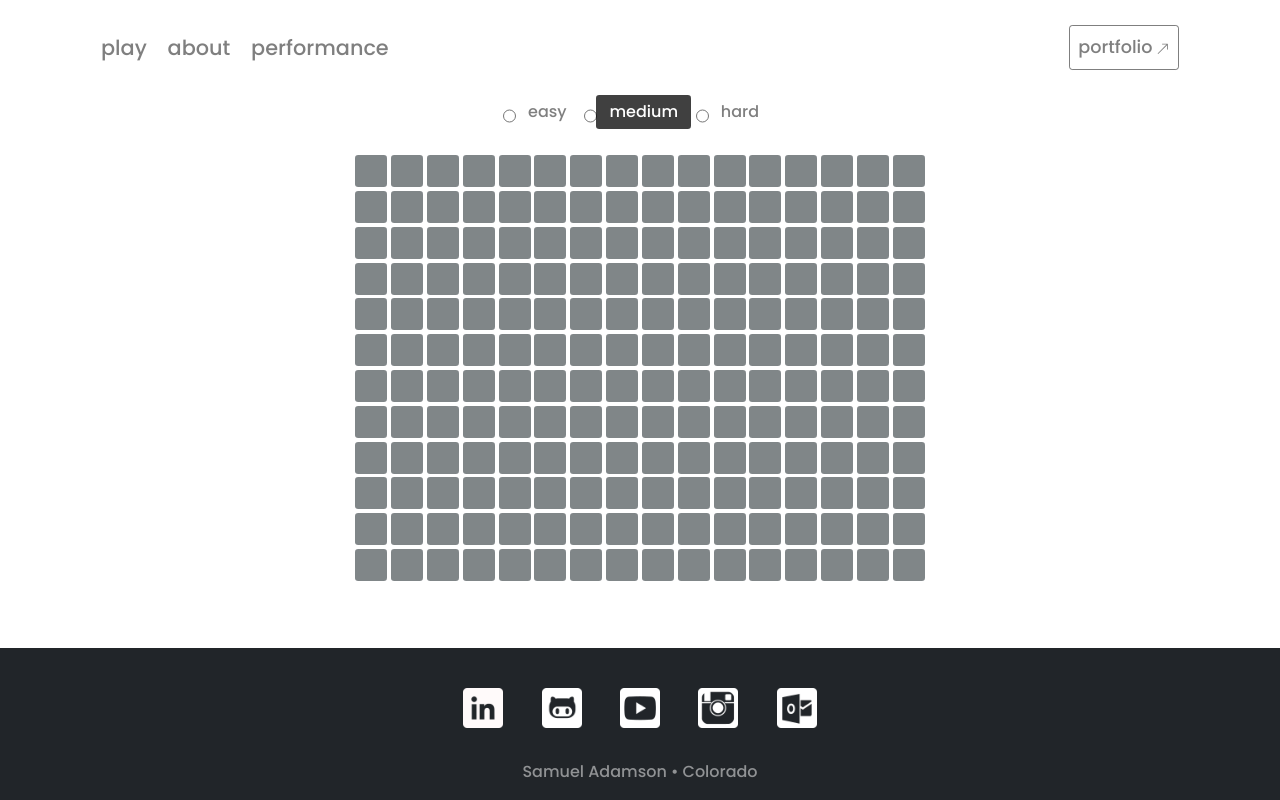
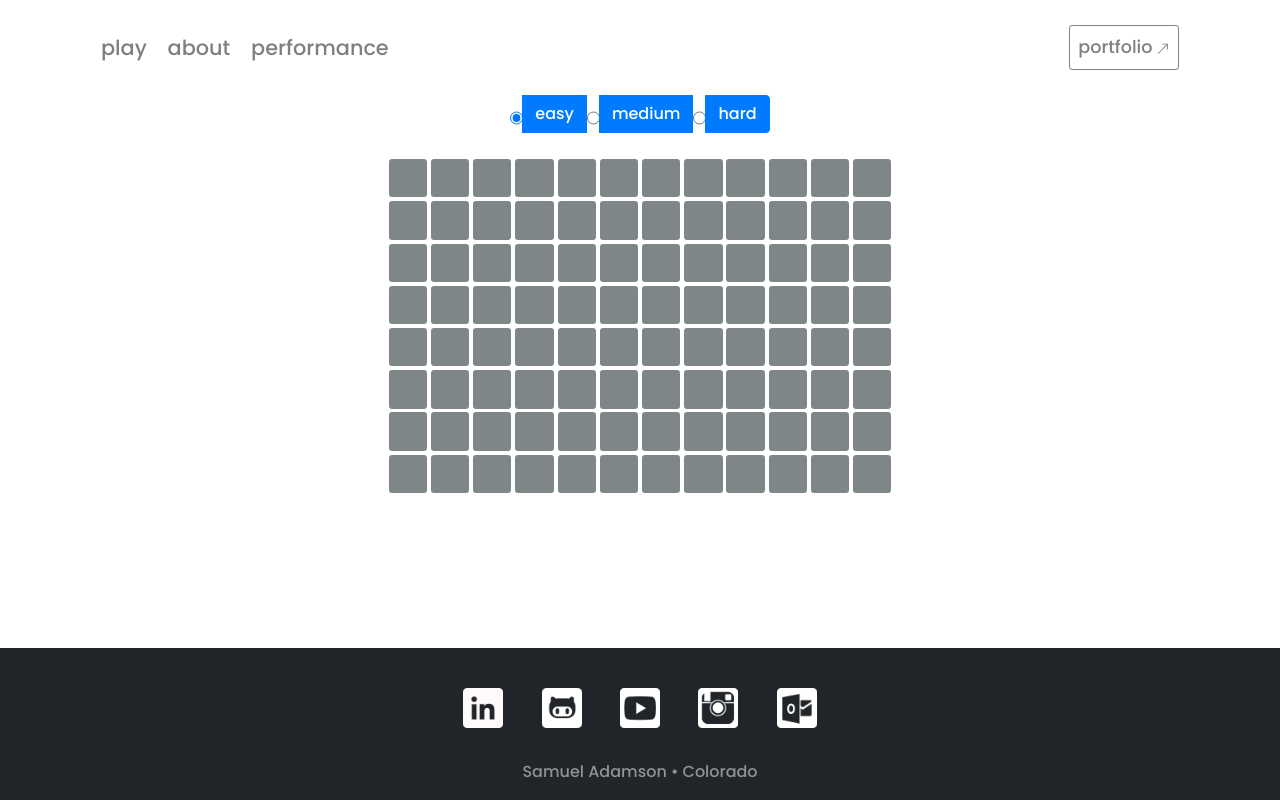
Before and after one commit to SamuelAdamson/minesweeper-web-app, a Next.js app: page / in a window 1280 px wide. Built offline with nearby package versions, Linux system fonts and the light colour scheme.

Commit message:
Updates to Game and ModeSelect, prettier formatting

```diff
--- a/src/Game/Game.tsx
+++ b/src/Game/Game.tsx
@@ -1,12 +1,26 @@
+import { useState } from 'react';
 import { Container } from 'react-bootstrap';
 import { Grid, ModeSelect } from './components';
+import { Mode } from './components/type';
 import styles from './Game.module.css';
 
 export const Game = () => {
+  const [gameMode, setGameMode] = useState<Mode>('easy');
+  const modeChange = (newMode: Mode) => {
+    setGameMode(newMode);
+  };
+
+  /**
+   * TODO
+   * Create new grid on mode change
+   * Set minimum height/width for grid container
+   * Bootstrap loader while grid is created
+   */
+
   return (
     <Container fluid className={styles.game}>
-      <ModeSelect mode="medium" />
-      <Grid mode="medium" />
+      <ModeSelect mode={gameMode} onModeChange={modeChange} />
+      <Grid mode={gameMode} />
     </Container>
   );
 };
--- a/src/Game/components/ModeSelect/ModeSelect.tsx
+++ b/src/Game/components/ModeSelect/ModeSelect.tsx
@@ -1,39 +1,27 @@
-import { useEffect, useState } from 'react';
-import { Container, ToggleButton, ToggleButtonGroup } from 'react-bootstrap'
-import { Mode } from '../type'
-import styles from './ModeSelect.module.css'
-import cx from 'classnames';
+import { useState } from 'react';
+import { Container, ToggleButton, ToggleButtonGroup } from 'react-bootstrap';
+import { Mode } from '../type';
+import styles from './ModeSelect.module.css';
 
 type Props = {
   mode: Mode;
-}
+  onModeChange: Function;
+};
 
-const modes: Array<Mode> = ['easy', 'medium', 'hard']
+const modes: Array<Mode> = ['easy', 'medium', 'hard'];
 
-export const ModeSelect = ({ mode }: Props) => {
-  const [currMode, setCurrMode] = useState<Mode>(mode);
+export const ModeSelect = ({ mode, onModeChange }: Props) => {
   const onNewMode = (newMode: Mode) => {
-    mode = newMode;
-    console.log(mode);
-    // setCurrMode(newMode);
-  }
-
-  useEffect(() => {
-    console.log("HERE");
-    setCurrMode(mode);
-  }, [mode])
+    onModeChange(newMode);
+  };
 
   return (
-    <Container fluid className={ styles.ModeSelect }>
-      <ToggleButtonGroup type="radio" name="options" defaultValue={0} >
-        {modes.map((m: Mode, idx: Number) => (
+    <Container fluid className={styles.ModeSelect}>
+      <ToggleButtonGroup type="radio" name="options" defaultValue={0}>
+        {modes.map((m: Mode, idx: number) => (
           <ToggleButton
             key={`button__${m}`}
-            id={idx}
-            className={
-              (m == mode) ? cx(styles.ModeButton, styles.Selected)
-              : styles.ModeButton
-            }
+            value={idx}
             onClick={() => onNewMode(m)}
           >
             {m}
@@ -41,5 +29,5 @@ export const ModeSelect = ({ mode }: Props) => {
         ))}
       </ToggleButtonGroup>
     </Container>
-  )
-}
+  );
+};
--- a/src/Game/components/index.ts
+++ b/src/Game/components/index.ts
@@ -1,3 +1,3 @@
 export { Cell } from './Cell';
 export { Grid } from './Grid';
-export { ModeSelect } from './ModeSelect'
+export { ModeSelect } from './ModeSelect';
```
Also changed, not shown: src/Game/components/ModeSelect/ModeSelect.module.css (+7 -7 lines), src/Game/components/Cell/Cell.tsx (line endings or trailing spaces).
